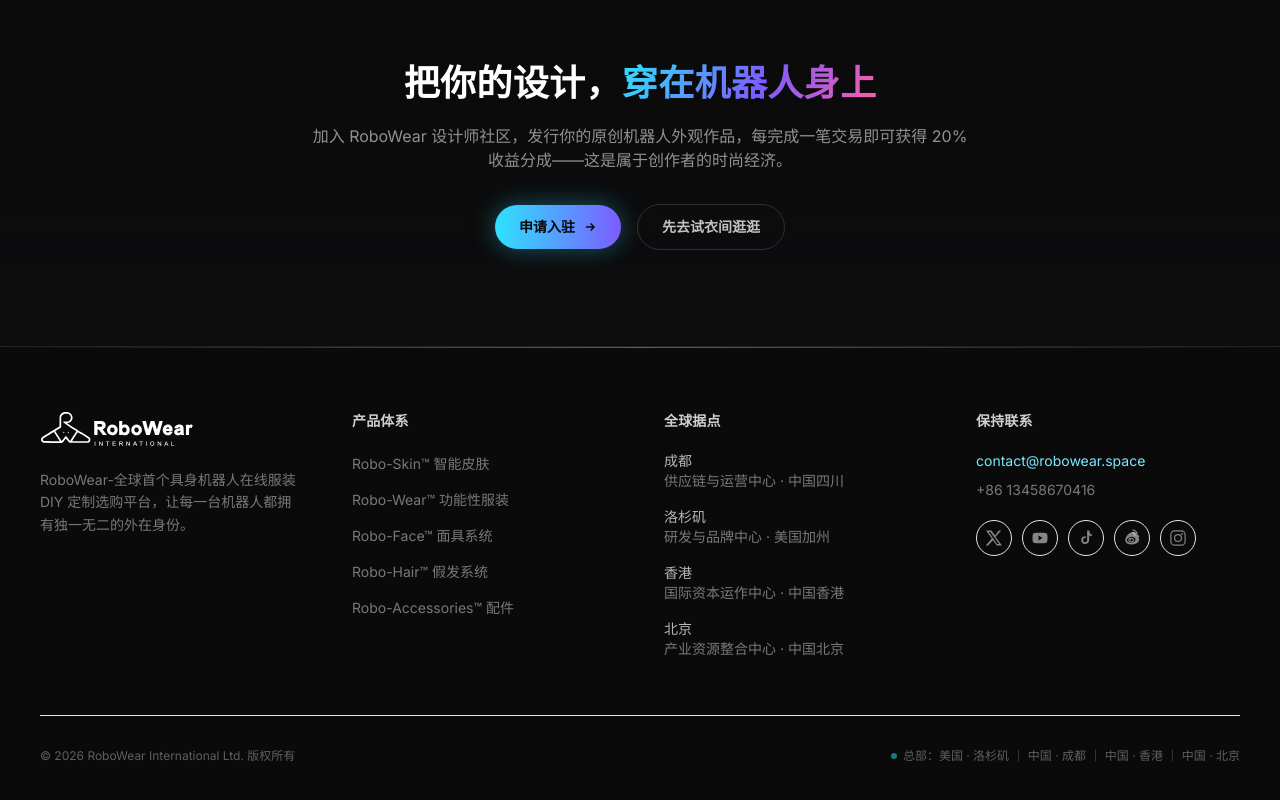
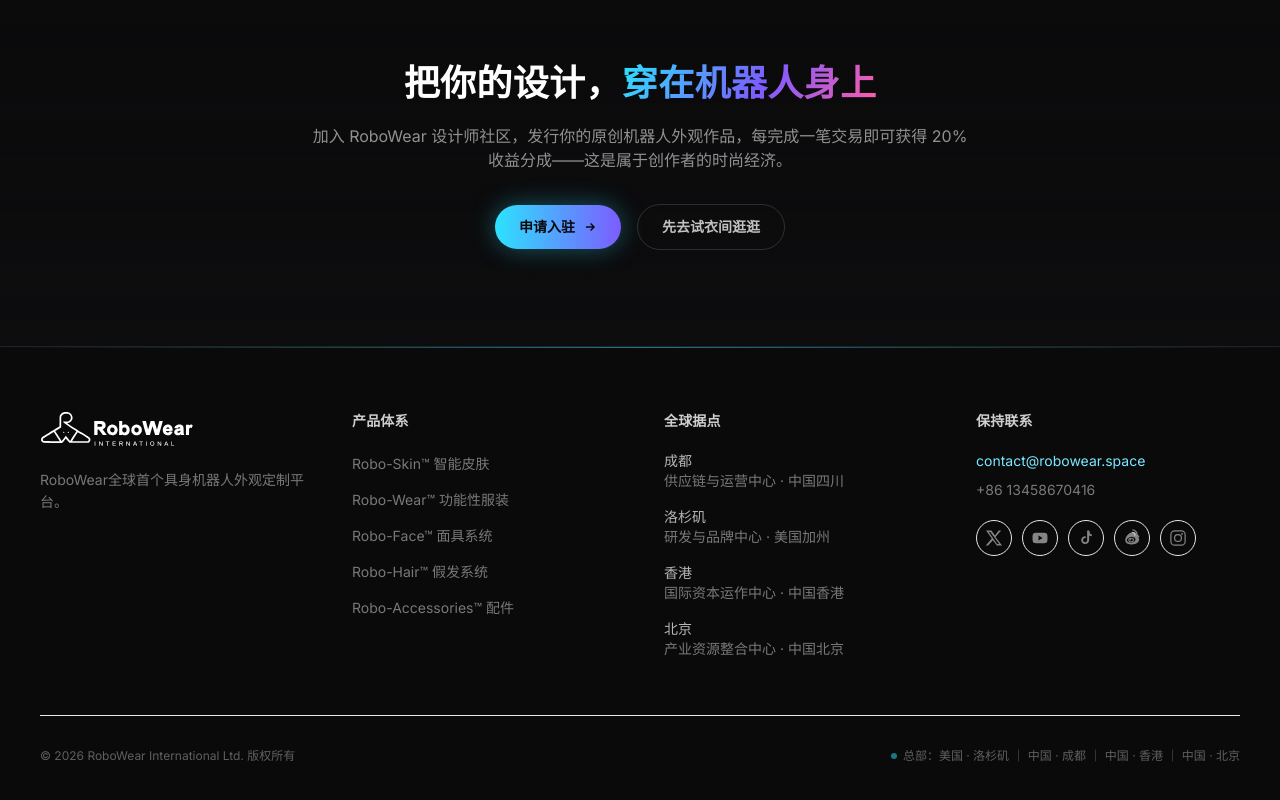
Before and after one commit to tayloryaoy-a11y/robowear-international, a React (Vite) app: page /community in a window 1280 px wide. Shown: the part 2232-3032 px from the top of the page. Built offline with nearby package versions, Linux system fonts and the light colour scheme.

Commit message:
Shorten footer line to first appearance-customization platform.

```diff
--- a/src/components/Footer.jsx
+++ b/src/components/Footer.jsx
@@ -33,8 +33,8 @@
             </Link>
             <p className="mt-4 max-w-xs text-sm leading-relaxed text-white/45">
               {T(
-                'RoboWear-全球首个具身机器人在线服装 DIY 定制选购平台，让每一台机器人都拥有独一无二的外在身份。',
-                'RoboWear — the world’s first online DIY apparel customization and shopping platform for embodied robots, giving every robot a one-of-a-kind external identity.'
+                'RoboWear全球首个具身机器人外观定制平台。',
+                'RoboWear, the world’s first appearance-customization platform for embodied robots.'
               )}
             </p>
           </div>
```
